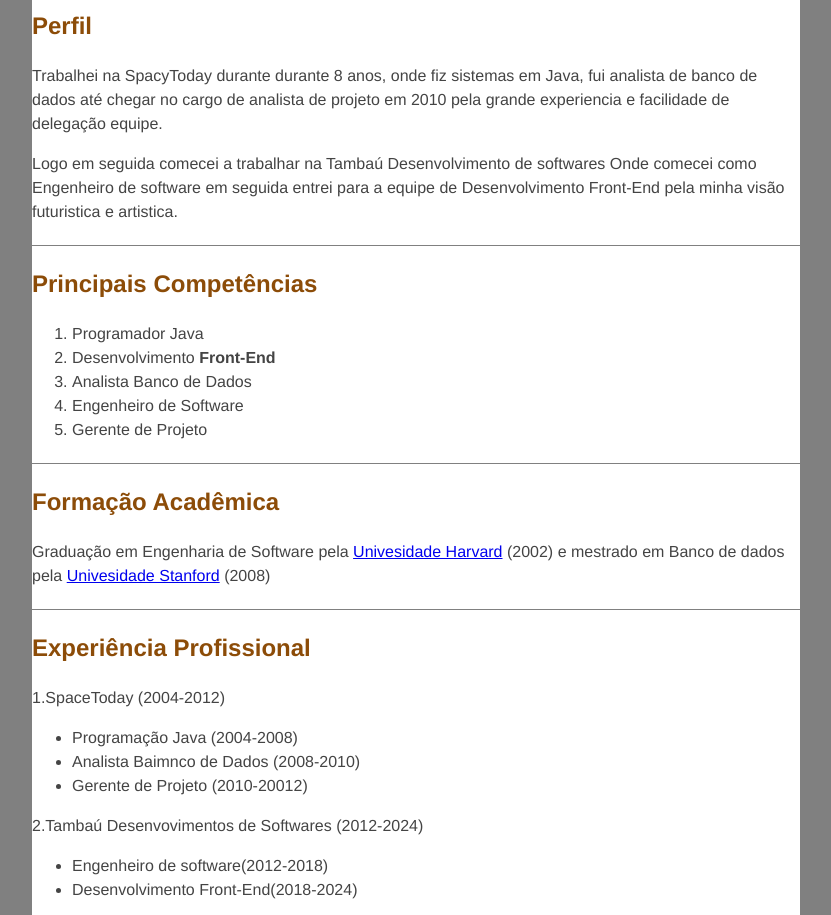
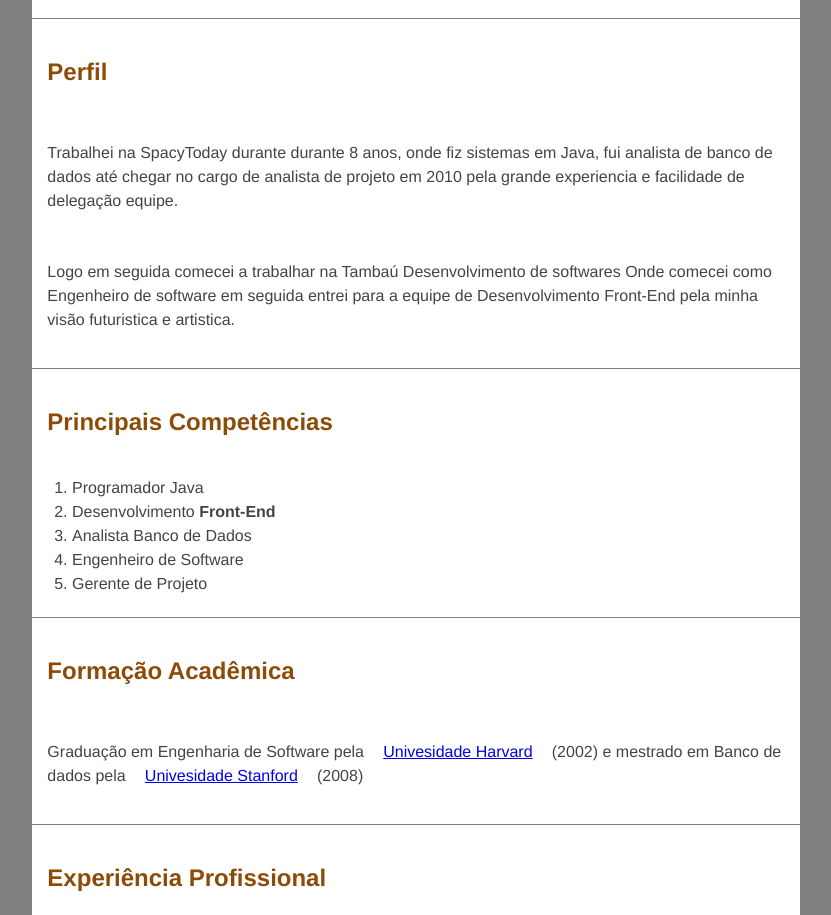
Before and after one commit to JerfessonMelo/trabalho3-ex1, a plain HTML site: page index.html in a window 1280 px wide. Shown: the part 256-1171 px from the top of the page, without its empty margins (224-1055 px from the left). Drawn offline with Linux system fonts and the light colour scheme.

Commit message:
Styles Css

```diff
--- a/style.css
+++ b/style.css
@@ -1,5 +1,6 @@
 h1, h2{
     color: rgb(140, 76, 8);
+    padding: 2%;
 }
 body{
  line-height: 1.5;
@@ -19,3 +20,9 @@ section{
     padding-bottom: 5px;
     border-top: solid 1px gray
 }
+p{
+    padding: 2%;
+}
+a{
+    padding: 2%;
+}
```
